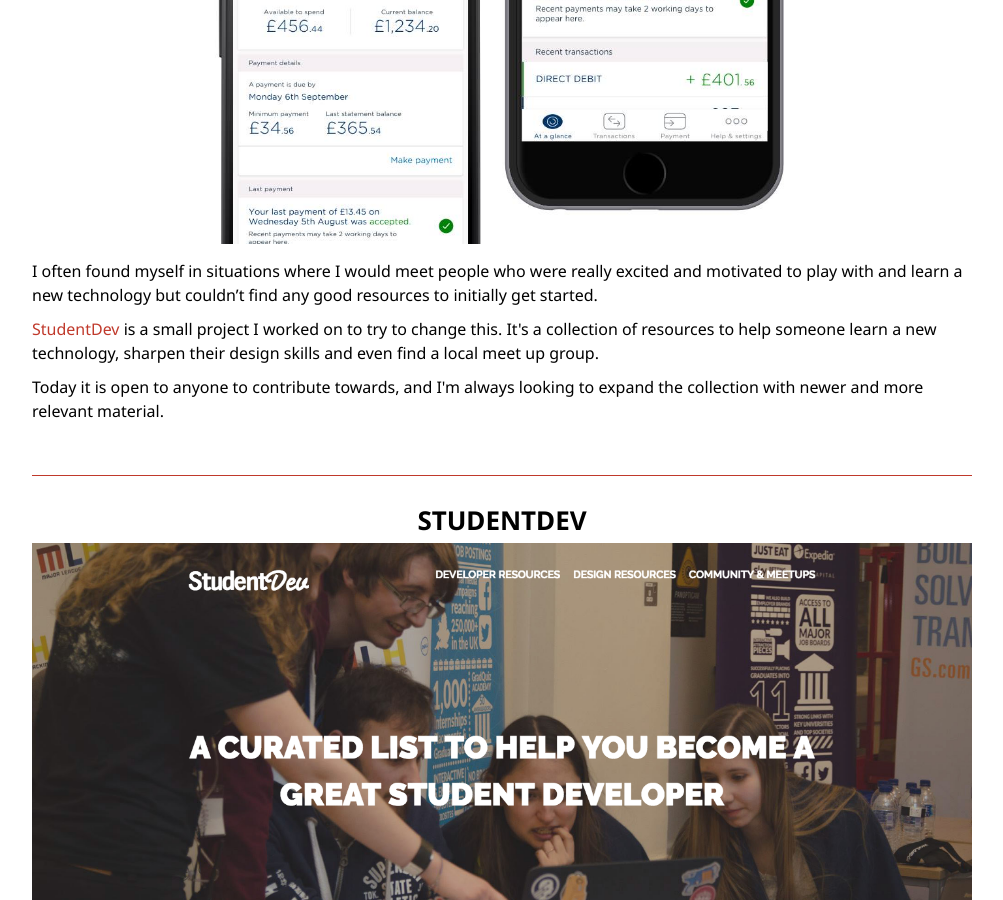
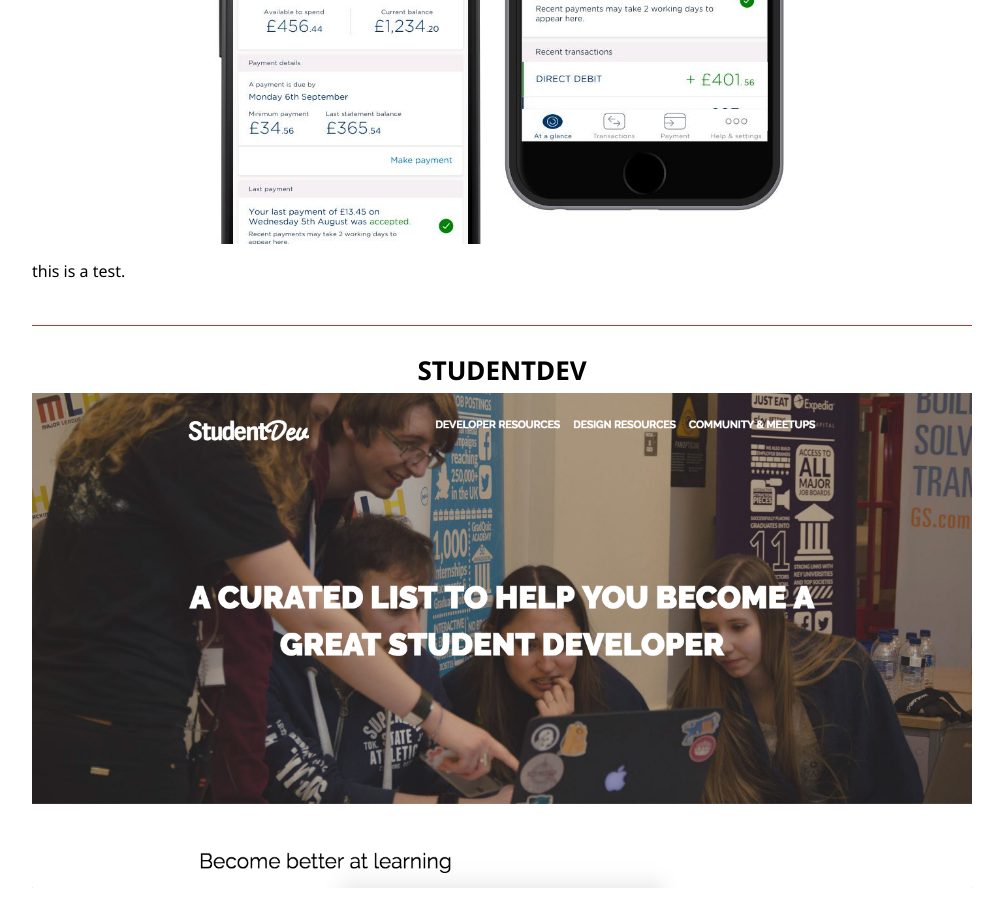
Before and after one commit to syeef/syeefkarim-2016-v0, a Jekyll site: the page built from portfolio/index.md, in a window 1280 px wide and 900 px high, scrolled down 880 px. Shown: the whole window, without its empty margins (138-1141 px from the left). Built offline with Jekyll 4.4.1, drawn with Linux system fonts in a browser that asks for light colours.

Commit message:
add capital one

```diff
--- a/_layouts/portfolio.html
+++ b/_layouts/portfolio.html
@@ -38,7 +38,7 @@
                                 <a href="http://capitalone.co.uk/app"><img src="{{ site.url }}{{page.image3}}" width="100%" height="auto"></a>
 
                                 <div id="portfolio-list-summary">
-                                        <p>{{page.bio2}}</p>
+                                        <p>{{page.bio3}}</p>
                                 </div>
 
                         </div>
--- a/portfolio/index.md
+++ b/portfolio/index.md
@@ -6,6 +6,7 @@ dribbble: /images/posts/dribbble.png
 dribbblebio: <p>A collection of some of the illustrations, wireframes and concepts that I've created and shared with the <a id="links" href='http://dribbble.com/syeef' target="_blank">Dribbble</a> commmunity. I'm always open to getting feedback and learning what I can improve, but kudos is also always greatly appreciated.</p>
 
 image3: /images/posts/capitalone.png
+bio3 : this is a test.
 
 image2: /images/posts/studentdev.png
 bio2: <p>I often found myself in situations where I would meet people who were really excited and motivated to play with and learn a new technology but couldn’t find any good resources to initially get started.</p> <p><a id="links" href='http://studentdev.io' target="_blank">StudentDev</a> is a small project I worked on to try to change this. It's a collection of resources to help someone learn a new technology, sharpen their design skills and even find a local meet up group.</p><p>Today it is open to anyone to contribute towards, and I'm always looking to expand the collection with newer and more relevant material.</p>
```
